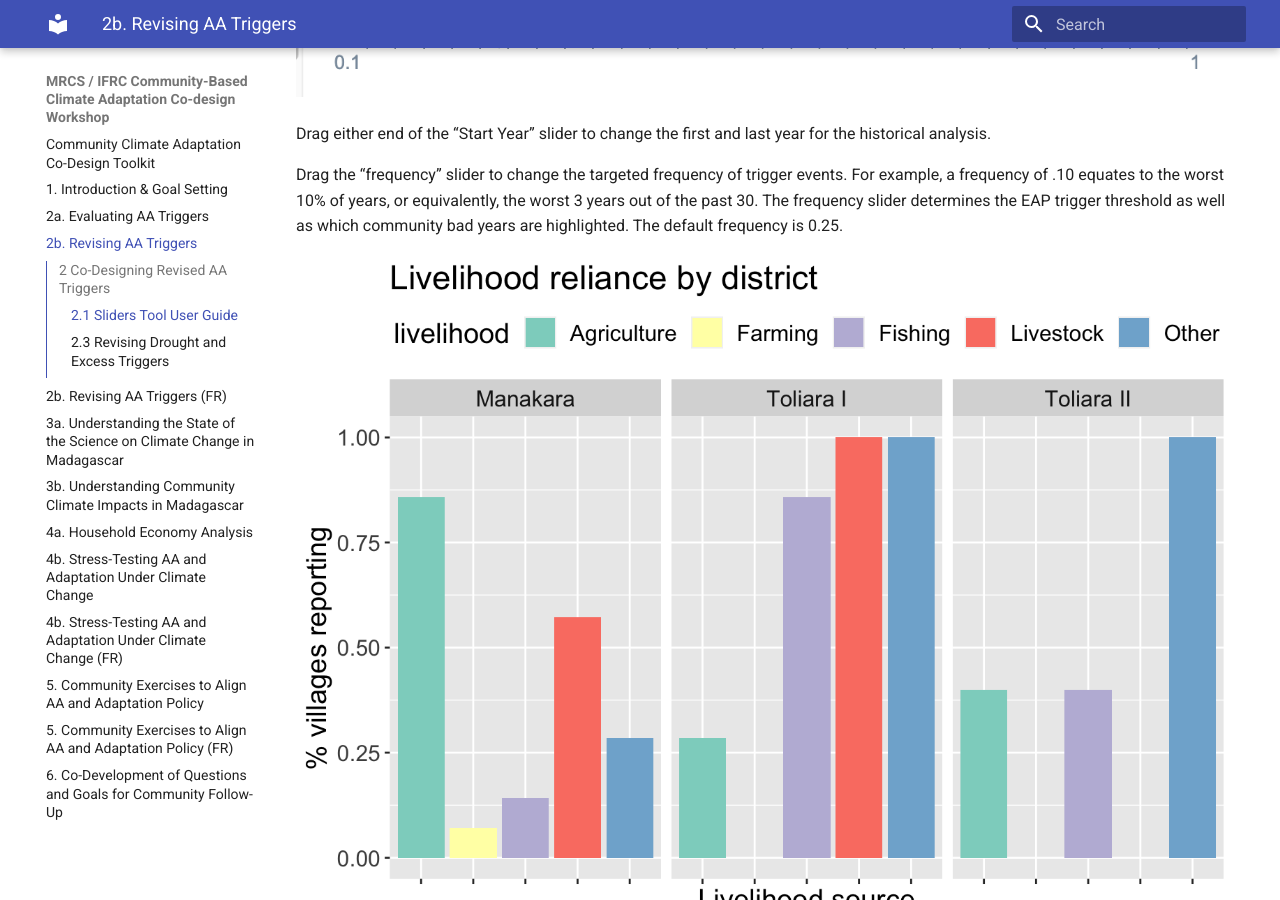
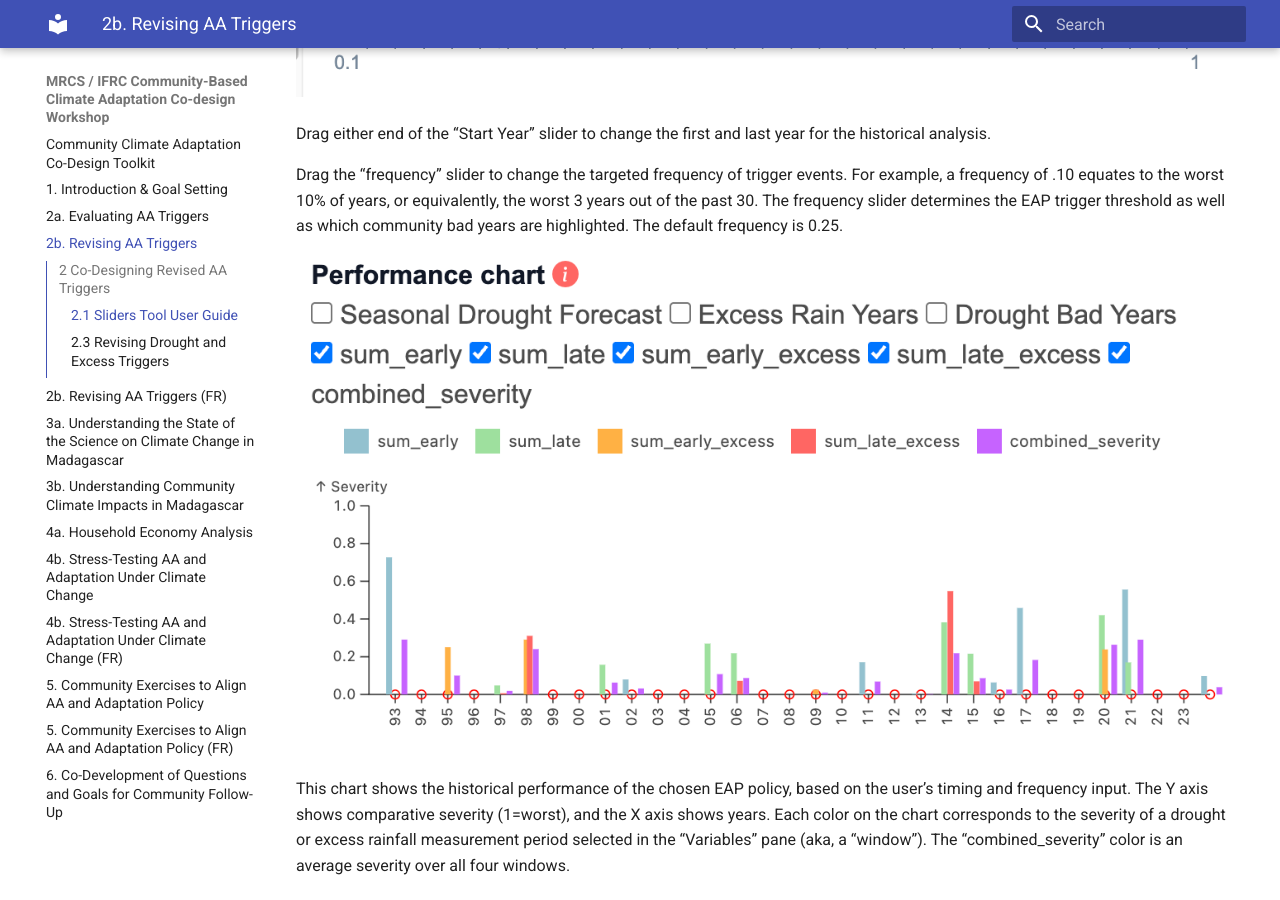
Before and after one commit to ccsfist/mrcs_codesign_workshop, an MkDocs documentation site: the page built from docs/aarevising.md, in a window 1280 px wide and 900 px high, scrolled down 5406 px. Built offline with MkDocs 1.6.1 and Material for MkDocs 9.7.7, drawn with Linux system fonts in a browser that asks for light colours.

Commit message:
fixed image source typo

```diff
--- a/docs/aarevising.md
+++ b/docs/aarevising.md
@@ -67,7 +67,7 @@ Drag either end of the “Start Year” slider to change the first and last year
 
 Drag the “frequency” slider to change the targeted frequency of trigger events. For example, a frequency of .10 equates to the worst 10% of years, or equivalently, the worst 3 years out of the past 30\. The frequency slider determines the EAP trigger threshold as well as which community bad years are highlighted. The default frequency is 0.25.
 
-![](image25.png)
+![](image24.png)
 
 This chart shows the historical performance of the chosen EAP policy, based on the user’s timing and frequency input. The Y axis shows comparative severity (1=worst), and the X axis shows years. Each color on the chart corresponds to the severity of a drought or excess rainfall measurement period selected in the “Variables” pane (aka, a “window”). The “combined\_severity” color is an average severity over all four windows.
 
```
Also changed, not shown: docs/aarevising_fr.md (+1 -1 lines), site/aarevising/index.html, site/aarevising_fr/index.html, site/games/index.html, site/search/search_index.json, site/stresstesting/index.html, 1 other file.
